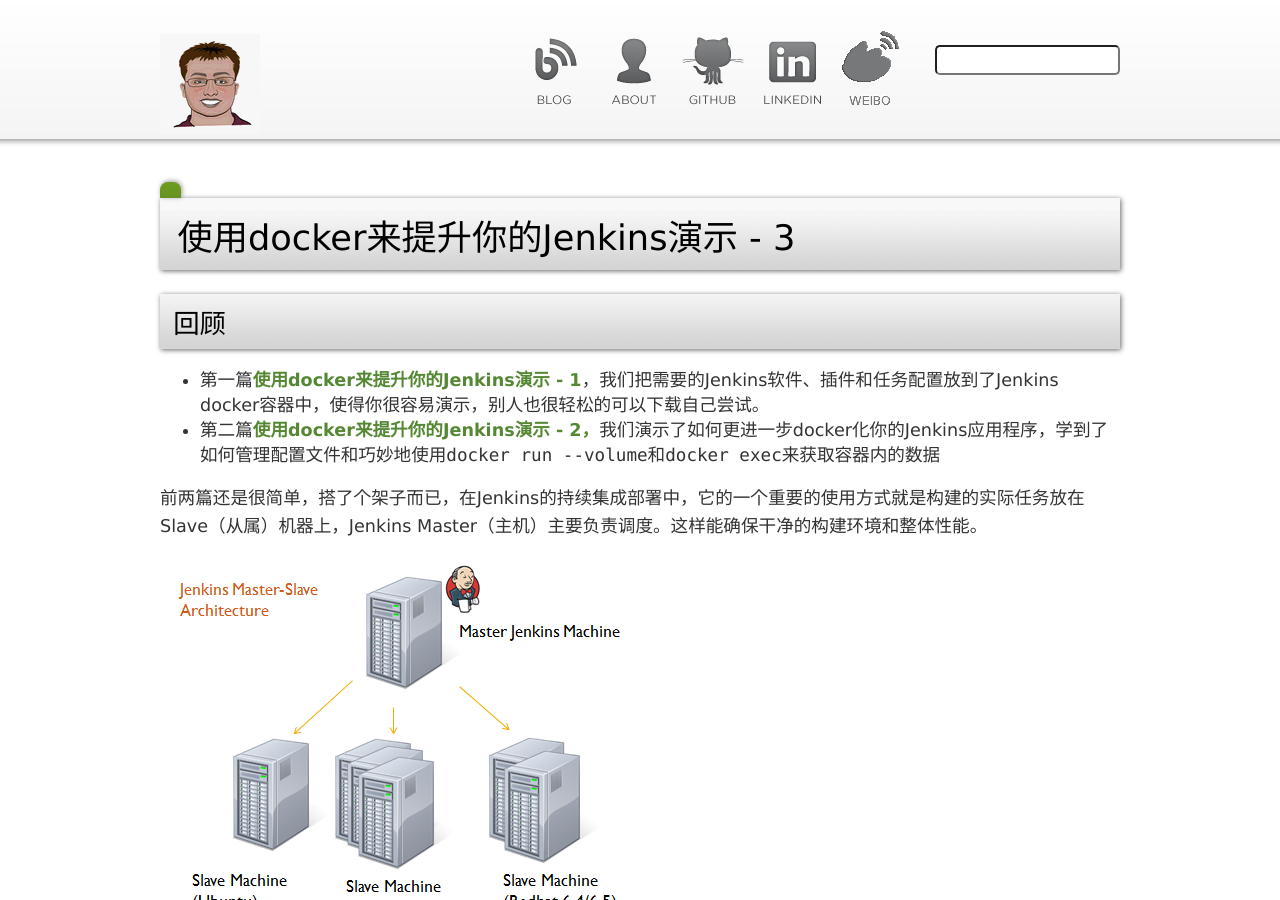
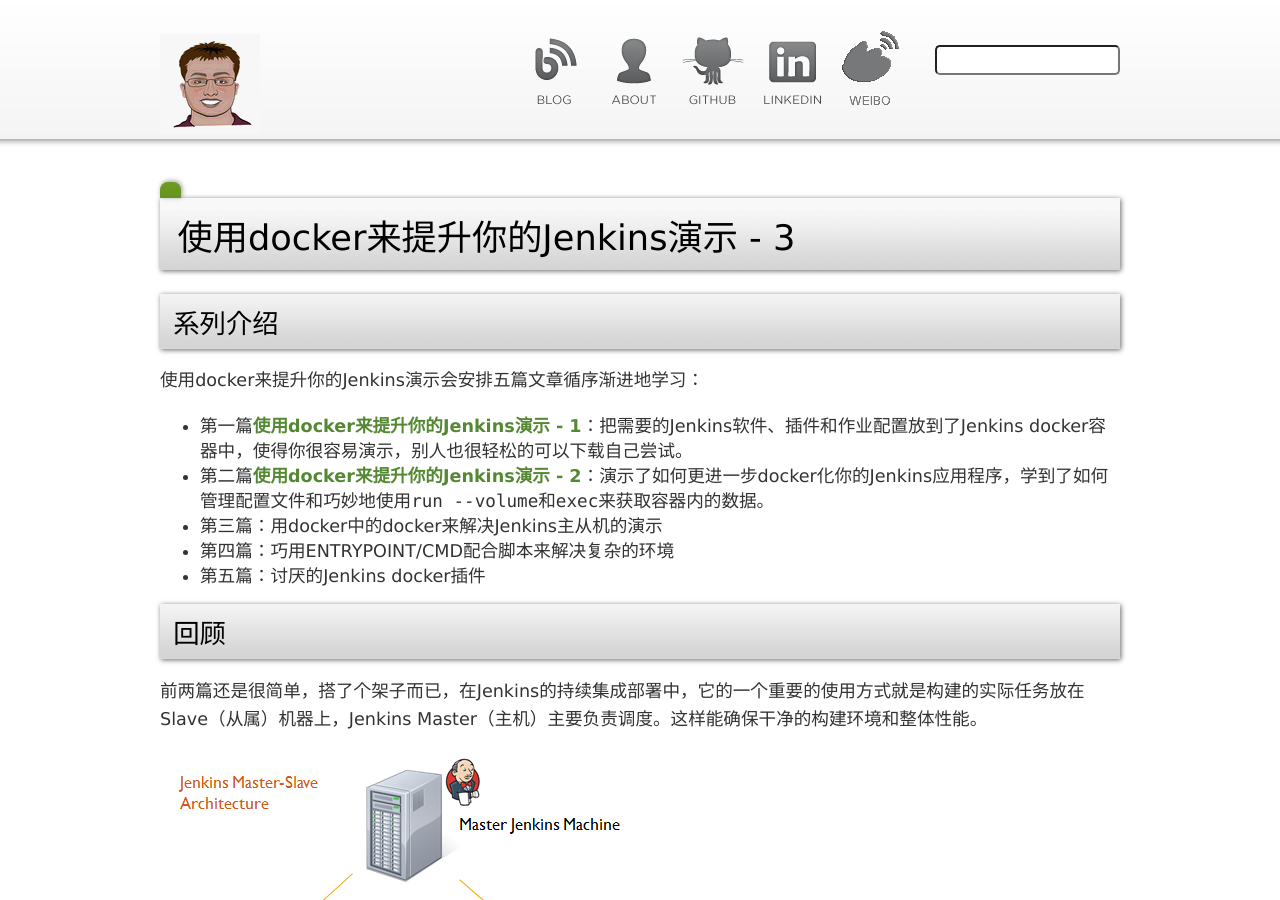
Before and after one commit to larrycai/larrycai.github.com, a Jekyll site: the page built from drafts/2014-11-18-use-docker-for-your-jenkins-demo-3.markdown, in a window 1280 px wide and 900 px high. Built offline with Jekyll 4.4.1, drawn with Linux system fonts in a browser that asks for light colours; Markdown is read by kramdown in place of the engine named in the settings; comment, search, counter and statistics services are not loaded.

Commit message:
update introduction

```diff
--- a/drafts/2014-11-18-use-docker-for-your-jenkins-demo-3.markdown
+++ b/drafts/2014-11-18-use-docker-for-your-jenkins-demo-3.markdown
@@ -2,12 +2,17 @@
 layout: post
 title: 使用docker来提升你的Jenkins演示 - 3
 ---
+## 系列介绍
+
+使用docker来提升你的Jenkins演示会安排五篇文章循序渐进地学习：
+
+* 第一篇[使用docker来提升你的Jenkins演示 - 1](http://www.larrycaiyu.com/2014/11/04/use-docker-for-your-jenkins-demo-1.html)：把需要的Jenkins软件、插件和作业配置放到了Jenkins docker容器中，使得你很容易演示，别人也很轻松的可以下载自己尝试。
+* 第二篇[使用docker来提升你的Jenkins演示 - 2](http://www.larrycaiyu.com/2014/11/16/use-docker-for-your-jenkins-demo-2.html)：演示了如何更进一步docker化你的Jenkins应用程序，学到了如何管理配置文件和巧妙地使用`run --volume`和`exec`来获取容器内的数据。
+* 第三篇：用docker中的docker来解决Jenkins主从机的演示
+* 第四篇：巧用ENTRYPOINT/CMD配合脚本来解决复杂的环境
+* 第五篇：讨厌的Jenkins docker插件
+
 ## 回顾
-
-
-
-* 第一篇[使用docker来提升你的Jenkins演示 - 1](http://www.larrycaiyu.com/2014/11/04/use-docker-for-your-jenkins-demo-1.html)，我们把需要的Jenkins软件、插件和任务配置放到了Jenkins docker容器中，使得你很容易演示，别人也很轻松的可以下载自己尝试。
-* 第二篇[使用docker来提升你的Jenkins演示 - 2，](http://www.larrycaiyu.com/2014/11/16/use-docker-for-your-jenkins-demo-2.html)我们演示了如何更进一步docker化你的Jenkins应用程序，学到了如何管理配置文件和巧妙地使用`docker run --volume`和`docker exec`来获取容器内的数据
 
 前两篇还是很简单，搭了个架子而已，在Jenkins的持续集成部署中，它的一个重要的使用方式就是构建的实际任务放在Slave（从属）机器上，Jenkins Master（主机）主要负责调度。这样能确保干净的构建环境和整体性能。
 
```
